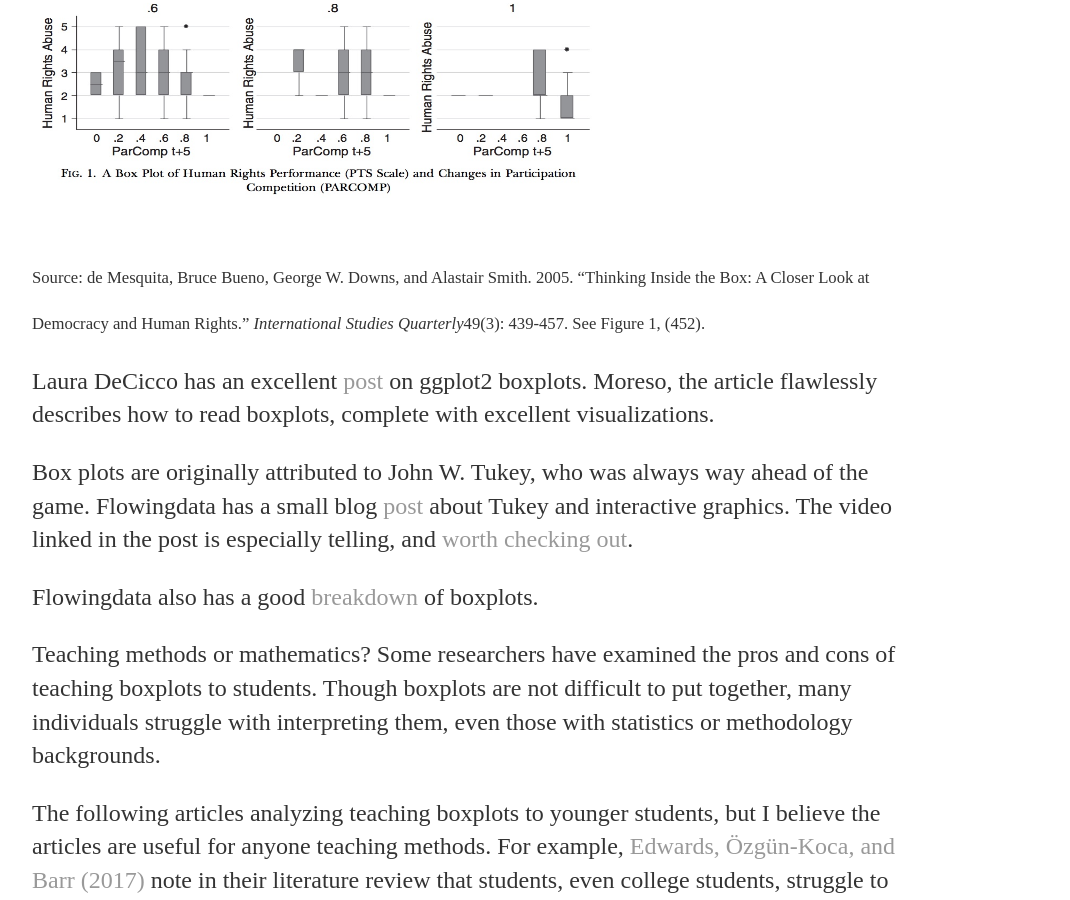
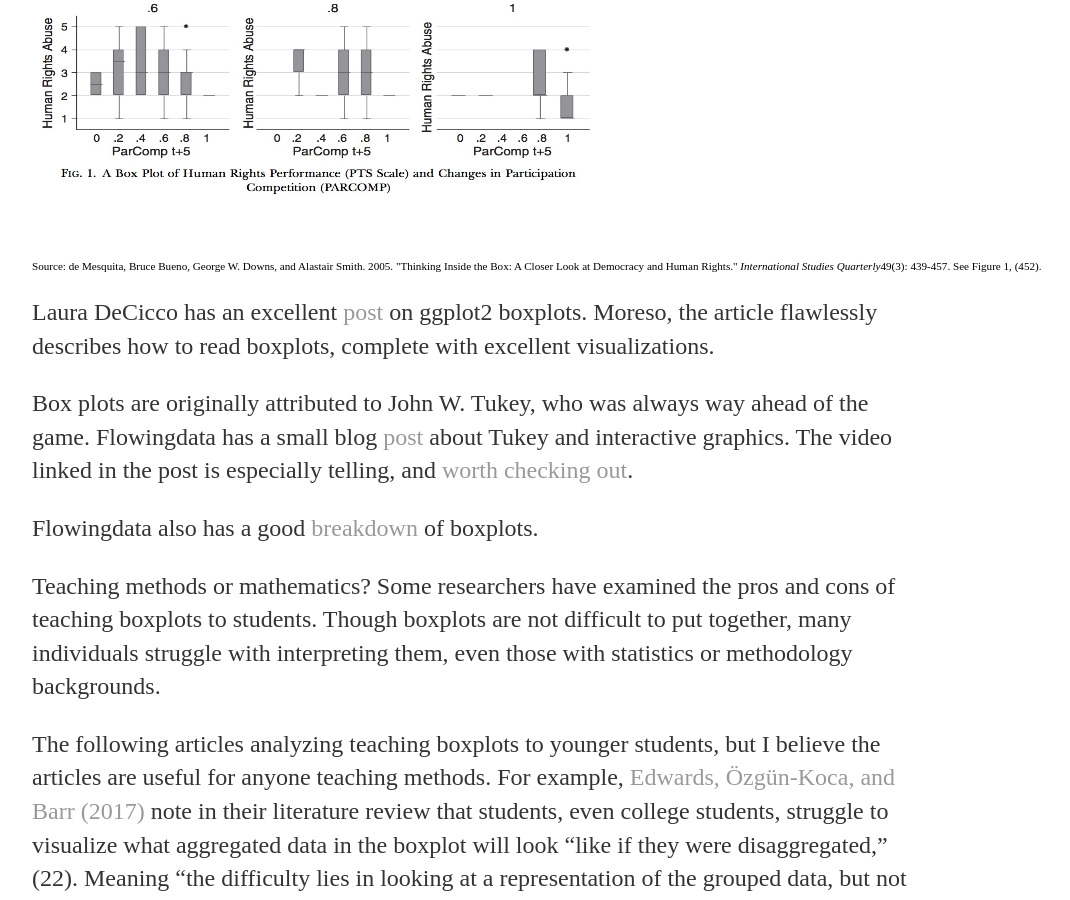
Before and after one commit to elizabethjuhasz/elizabethjuhasz.github.io, a Jekyll site: the page built from _posts/2018-12-23-ggplot-boxplot.md, in a window 1280 px wide and 900 px high, scrolled down 536 px. Shown: the whole window, without its empty margins (160-1230 px from the left). Built offline with Jekyll 4.4.1, drawn with Linux system fonts in a browser that asks for light colours; part of the change alters nothing that is shown.

```diff
--- a/_posts/2018-12-23-ggplot-boxplot.md
+++ b/_posts/2018-12-23-ggplot-boxplot.md
@@ -7,8 +7,7 @@ Begin reading articles using quantitative methodology, and eventually you’ll r
 
 ![boxplot](https://elizabethjuhasz.github.io/blog/boxplot.jpg){:height="400px" width="600px"}
 
-<sub><sub>Source: de Mesquita, Bruce Bueno, George W. Downs, and Alastair Smith.  2005.  "Thinking Inside the Box: A Closer Look at
-Democracy and Human Rights."  <I>International Studies Quarterly</I>49(3): 439-457. See Figure 1, (452).</sub></sub>
+<nobr><sub><sub>Source: de Mesquita, Bruce Bueno, George W. Downs, and Alastair Smith.  2005.  "Thinking Inside the Box: A Closer Look at  Democracy and Human Rights."  <I>International Studies Quarterly</I>49(3): 439-457. See Figure 1, (452).</sub></sub></nobr>
 
 Laura DeCicco has an excellent [post](https://owi.usgs.gov/blog/boxplots/) on ggplot2 boxplots. Moreso, the article flawlessly describes how to read boxplots, complete with excellent visualizations.
 
```
